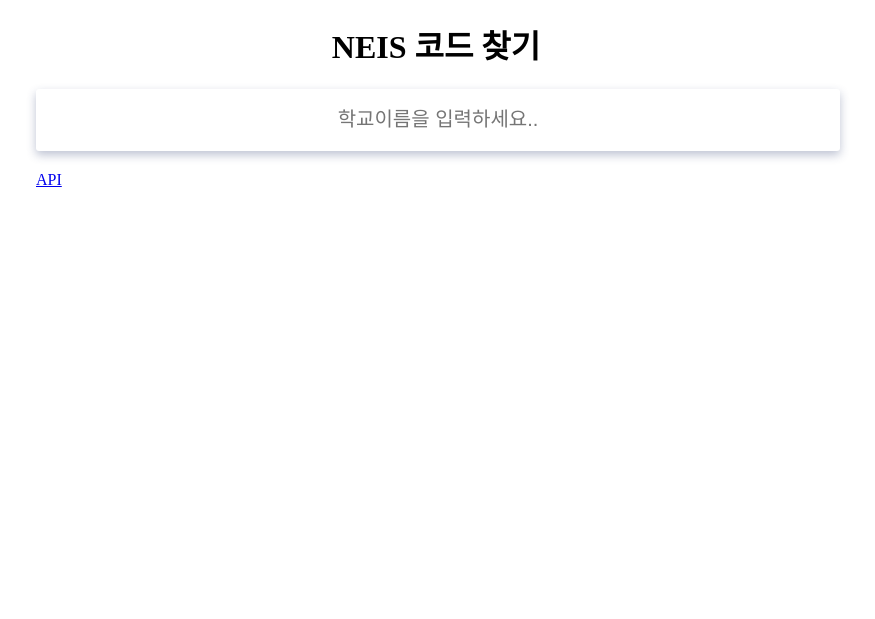
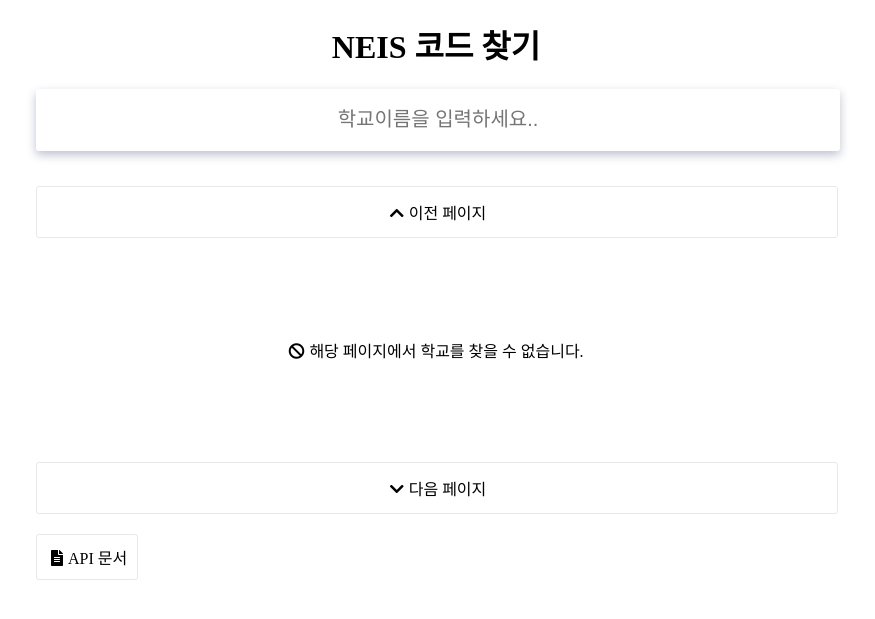
Before and after one commit to 5d-jh/neis-code-finder, a Django app: page / in a window 1280 px wide. Shown: the top 619 px of the page, without its empty margins (204-1079 px from the left). Run offline with Django 3.2, Linux system fonts and the light colour scheme.

Commit message:
페이지 이동 버튼 추가, 디자인 개선

```diff
--- a/neis_code_finder/templates/neis_code_finder/main.html
+++ b/neis_code_finder/templates/neis_code_finder/main.html
@@ -6,7 +6,6 @@
     <meta name="viewport" content="width=device-width, initial-scale=1.0">
     <meta http-equiv="X-UA-Compatible" content="ie=edge">
     <link rel="icon" type="image/png" href="/fav">
-    <script async defer src="https://buttons.github.io/buttons.js"></script>
     <link rel="stylesheet" href="https://use.fontawesome.com/releases/v5.7.2/css/all.css" integrity="sha384-fnmOCqbTlWIlj8LyTjo7mOUStjsKC4pOpQbqyi7RrhN7udi9RwhKkMHpvLbHG9Sr" crossorigin="anonymous">
     <title>NEIS 코드 찾기</title>
     <style>
@@ -24,13 +23,6 @@
             max-width: 800px;
             margin-left: auto;
             margin-right: auto;
-        }
-        table {
-            width: 100%;
-            text-align: center;
-        }
-        td, th {
-            border: none;
         }
         .school-info {
             text-align: left;
@@ -57,11 +49,64 @@
             border-radius: 3px;
             display: inline-block;
         }
+
+        .button {
+            text-align: center;
+            padding-top: 3px;
+            padding-bottom: 3px;
+            border-radius: 3px;
+            border: 1.7px solid #e8e8e8;
+            color: black;
+        }
+        .button:hover {
+            border: 1.7px solid black;
+            box-shadow: 0px 4px 10px rgba(41, 57, 109, 0.3);
+        }
+
+        .page-control {
+            width: 100%;
+        }
+        .page-control a {
+            display: block;
+            width: 100%;
+            height: 100%;
+            text-align: center;
+            padding-top: 10px;
+            padding-bottom: 10px;
+            color: black;
+            text-decoration: none;
+        }
+        .page-control:first-of-type {
+            margin: 15px 0 17px;
+        }
+        .page-control:last-of-type {
+            margin: 17px 0 20px;
+        }
+        .page-control:hover {
+            border: 1.7px solid black;
+            box-shadow: 0px 4px 10px rgba(41, 57, 109, 0.3);
+        }
+
+        .empty-alert {
+            width: 100%;
+            text-align: center;
+            margin: 100px 0;
+        }
+
+        .link {
+            padding: 10px;
+            border-radius: 3px;
+            display: inline-block;
+            text-decoration: none;
+        }
+
         i {
             width: 1em;
             text-align: right;
             padding-right: 5px;
-            color: gray;
+        }
+        footer {
+            margin-bottom: 35px;
         }
     </style>
 </head>
@@ -71,21 +116,23 @@
         <form action="/" method="get">
             <input type="text" name="q" placeholder="학교이름을 입력하세요.." value={{query}}>
         </form>
-        <table>
+            {% if page != '1' %}
+                <div class="button page-control"><a href="/?q={{query}}&page={{page|add:-1}}"><i class="fas fa-chevron-up"></i>이전 페이지</a></div>
+            {% endif %}
+
             {% for school_info in school_infos %}
-                <tr>
-                    <td class="school-info">
-                        <p><h3 class="school-code">{{school_info.code}}</h3></p>
-                        <p>
-                            <div class="additional-info"><i class="fas fa-school"></i> {{school_info.name}}</div>
-                            <div class="additional-info"><i class="fas fa-map-marker-alt"></i>{{school_info.address}}</div>
-                        </p>
-                    </td>
-                </tr>
+                <div class="school-info">
+                    <div><h3 class="school-code">{{school_info.code}}</h3></div>
+                    <div class="additional-info"><i class="fas fa-school"></i> {{school_info.name}}</div>
+                    <div class="additional-info"><i class="fas fa-map-marker-alt"></i>{{school_info.address}}</div>
+                </div>
+            {% empty %}
+                <div class="empty-alert"><i class="fas fa-ban"></i>해당 페이지에서 학교를 찾을 수 없습니다.</div>
             {% endfor %}
-        </table>
+
+            <div class="button page-control"><a href="/?q={{query}}&page={{page|add:1}}"><i class="fas fa-chevron-down"></i>다음 페이지</a></div>
         <footer>
-            <a class="github-button" href="https://github.com/5d-jh/neis_code_finder#readme" data-size="large" aria-label="Issue 5d-jh/neis_code_finder on GitHub">API</a>
+            <a class="button link" href="https://github.com/5d-jh/neis_code_finder#readme"><i class="fas fa-file-alt"></i>API 문서</a>
         </footer>
     </div>
 </body>
--- a/neis_code_finder/views.py
+++ b/neis_code_finder/views.py
@@ -9,6 +9,7 @@
         page =  req.GET['page'] if 'page' in req.GET else None
         template_data['school_infos'] = get_code.get(req.GET['q'], page)
         template_data['query'] = req.GET['q']
+        template_data['page'] = page or '1'
 
     return render(req, 'neis_code_finder/main.html', template_data)
 
```
